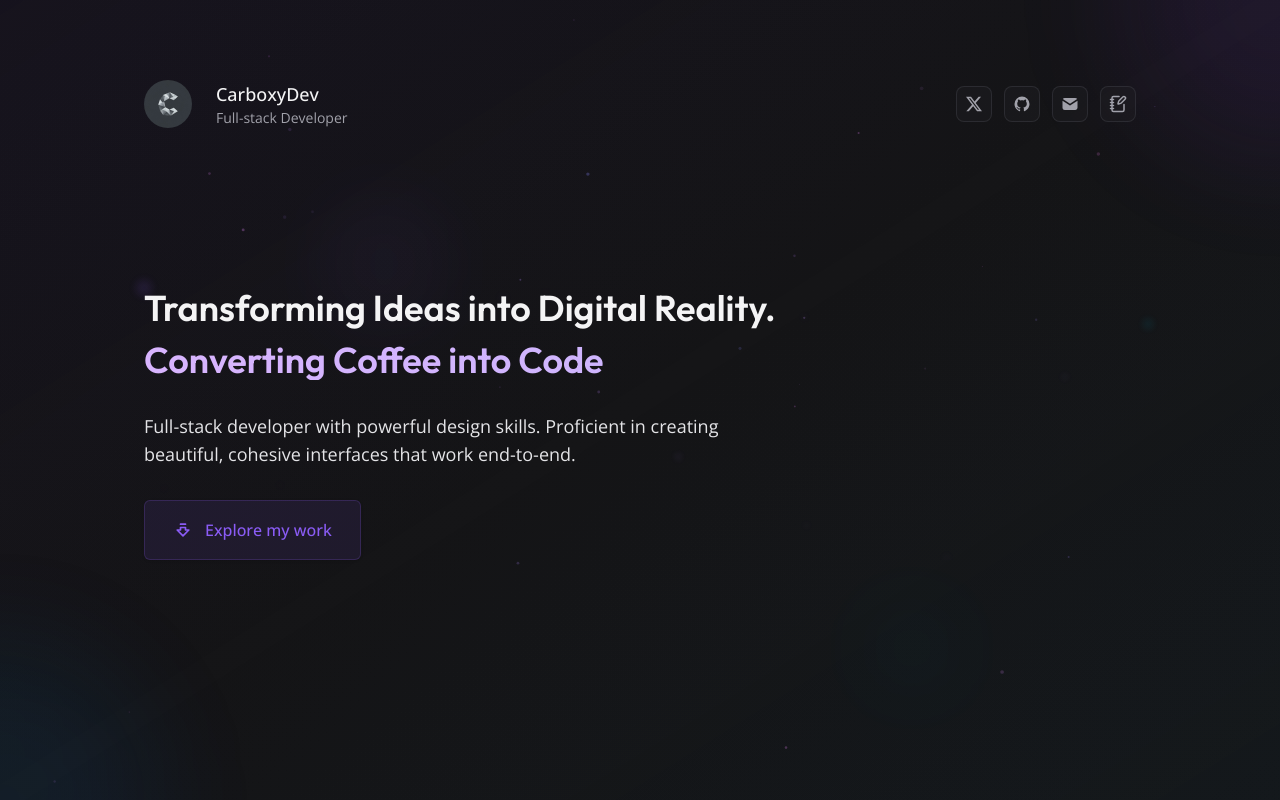
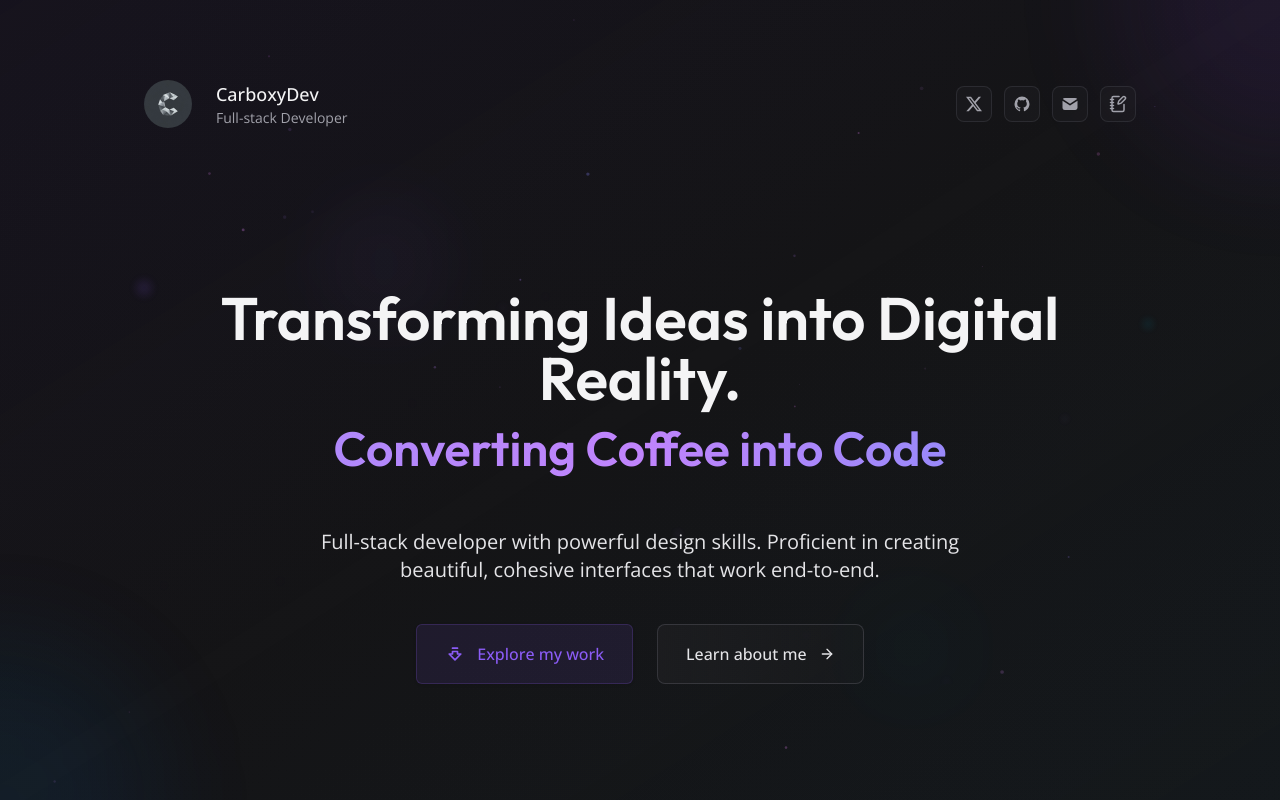
Before and after one commit to CarboxyDev/carboxy.tech, a Next.js app: page / in a window 1280 px wide. Shown: the top 800 px of the page. Built offline with nearby package versions, Linux system fonts and the light colour scheme; what tailwindcss-debug-screens would draw is missing.

Commit message:
Update hero section and do a significant UI and layout revamp for it

```diff
--- a/src/app/(home)/about.tsx
+++ b/src/app/(home)/about.tsx
@@ -4,7 +4,7 @@ import { Code2, Gamepad2, MapPin, TrendingUp, Users } from 'lucide-react';
 
 export const AboutSection = () => {
   return (
-    <section className={cn('pb-32 pt-20 lg:pb-40 lg:pt-32')}>
+    <section className={cn('pb-32 pt-20 lg:pb-40 lg:pt-32')} data-section="about">
       <div className="space-y-16">
         <SectionHeading title="About Me" />
 
--- a/src/app/(home)/hero.tsx
+++ b/src/app/(home)/hero.tsx
@@ -1,5 +1,7 @@
+'use client';
+
+import { AboutMeButton, LearnMoreButton } from '@/components/home/cta-buttons';
 import { FloatingParticles } from '@/components/home/floating-particles';
-import { LearnMoreButton } from '@/components/home/learn-more-button';
 import { cn } from '@/lib/utils';
 import { Outfit } from 'next/font/google';
 
@@ -10,29 +12,31 @@ const headingFont = Outfit({
 
 export const HeroSection = () => {
   return (
-    <section className="relative flex flex-col">
+    <section className="relative flex flex-col items-center text-center">
       <FloatingParticles />
 
       <div
         className={cn(
-          'relative z-10 text-3xl font-semibold md:text-4xl',
+          'relative z-10 text-4xl font-semibold md:text-5xl lg:text-6xl',
           headingFont.className
         )}
       >
-        <h1 className="mb-3 text-zinc-100">
+        <h1 className="mb-4 text-zinc-100">
           Transforming Ideas into Digital Reality.
         </h1>
-        <div className="animate-fade-in-up bg-gradient-to-r from-purple-300 to-violet-300 bg-clip-text text-transparent">
+        <div className="animate-fade-in-up bg-gradient-to-r from-violet-400 via-purple-400 to-indigo-400 bg-clip-text pb-2 text-3xl font-semibold text-transparent md:text-4xl lg:text-5xl">
           Converting Coffee into Code
         </div>
       </div>
 
-      <div className="relative z-10 mt-8 leading-relaxed text-zinc-200 sm:w-[540px] sm:text-lg md:w-[580px] lg:w-[680px] xl:w-[620px]">
+      <div className="relative z-10 mt-12 max-w-2xl text-lg leading-relaxed text-zinc-200 sm:text-xl">
         Full-stack developer with powerful design skills. Proficient in creating
         beautiful, cohesive interfaces that work end-to-end.
       </div>
-      <div className="relative z-10 mt-8">
+
+      <div className="relative z-10 mt-10 flex flex-col gap-4 sm:flex-row sm:gap-6">
         <LearnMoreButton />
+        <AboutMeButton />
       </div>
       <div className="absolute -left-2 -top-2 h-4 w-4 animate-pulse-slow rounded-full bg-violet-500/20 blur-sm" />
       <div
--- /dev/null
+++ b/src/components/home/cta-buttons.tsx
@@ -0,0 +1,48 @@
+'use client';
+
+import { Button } from '@/components/vendor/button';
+import { ArrowBigDownDash, ArrowRight } from 'lucide-react';
+
+export const LearnMoreButton = () => {
+  return (
+    <Button
+      onClick={() => {
+        const elem = document.getElementById('projects');
+        if (elem) elem.scrollIntoView({ behavior: 'smooth' });
+      }}
+      className="group relative h-15 select-none gap-x-3 overflow-hidden border border-primary-500/20 bg-primary-500/10 px-7 py-4 text-primary-500 backdrop-blur-sm transition-all duration-300 ease-out hover:scale-[1.02] hover:border-primary-400/40 hover:bg-primary-500/15 hover:shadow-xl hover:shadow-primary-500/20 active:scale-[0.98]"
+    >
+      <div className="via-primary-500/8 absolute inset-0 bg-gradient-to-r from-transparent to-transparent opacity-0 transition-opacity duration-300 group-hover:opacity-100" />
+
+      <ArrowBigDownDash className="relative z-10 h-5 w-5 transition-all duration-300 ease-in-out group-hover:translate-y-0.5 group-hover:text-primary-400" />
+      <span className="relative z-10 text-[16px] font-medium transition-all duration-300 group-hover:text-primary-400">
+        Explore my work
+      </span>
+
+      <div className="absolute -inset-px rounded-lg bg-gradient-to-r from-transparent via-primary-400/15 to-transparent opacity-0 transition-opacity duration-300 group-hover:opacity-100" />
+    </Button>
+  );
+};
+
+export const AboutMeButton = () => {
+  return (
+    <button
+      onClick={() => {
+        const elem =
+          document.querySelector('[data-section="about"]') ||
+          document.querySelector('section:nth-child(3)');
+        if (elem) elem.scrollIntoView({ behavior: 'smooth' });
+      }}
+      className="group relative h-15 select-none overflow-hidden rounded-lg border border-zinc-600/50 bg-gradient-to-r from-zinc-800/40 to-zinc-800/20 px-7 py-4 text-zinc-200 backdrop-blur-sm transition-all duration-300 ease-out hover:scale-[1.02] hover:border-zinc-500/70 hover:from-zinc-700/50 hover:to-zinc-700/30 hover:text-white hover:shadow-xl hover:shadow-zinc-900/30 active:scale-[0.98]"
+    >
+      <div className="absolute inset-0 bg-gradient-to-r from-transparent via-zinc-400/8 to-transparent opacity-0 transition-opacity duration-300 group-hover:opacity-100" />
+
+      <span className="relative z-10 flex items-center gap-3 text-[16px] font-medium">
+        Learn about me
+        <ArrowRight className="h-4 w-4 transition-all duration-300 group-hover:translate-x-1 group-hover:text-zinc-100" />
+      </span>
+
+      <div className="absolute -inset-px rounded-lg bg-gradient-to-r from-transparent via-zinc-400/15 to-transparent opacity-0 transition-opacity duration-300 group-hover:opacity-100" />
+    </button>
+  );
+};
--- a/src/components/home/floating-particles.tsx
+++ b/src/components/home/floating-particles.tsx
@@ -1,5 +1,21 @@
+'use client';
+
+import { useEffect, useState } from 'react';
+
+interface Particle {
+  id: number;
+  size: number;
+  x: number;
+  y: number;
+  duration: number;
+  delay: number;
+}
+
 const FloatingParticles = () => {
-  const particles = Array.from({ length: 12 }, (_, i) => ({
+  const [particles, setParticles] = useState<Particle[]>([]);
+
+  useEffect(() => {
+    const generatedParticles = Array.from({ length: 12 }, (_, i) => ({
       id: i,
       size: Math.random() * 4 + 2,
       x: Math.random() * 100,
@@ -7,6 +23,8 @@ const FloatingParticles = () => {
       duration: Math.random() * 3 + 2,
       delay: Math.random() * 2,
     }));
+    setParticles(generatedParticles);
+  }, []);
 
   return (
     <div className="pointer-events-none absolute inset-0 overflow-hidden">
--- a/src/components/home/learn-more-button.tsx
+++ /dev/null
@@ -1,25 +0,0 @@
-'use client';
-
-import { Button } from '@/components/vendor/button';
-import { ArrowBigDownDash } from 'lucide-react';
-
-export const LearnMoreButton = () => {
-  return (
-    <Button
-      onClick={() => {
-        const elem = document.getElementById('projects');
-        if (elem) elem.scrollIntoView({ behavior: 'smooth' });
-      }}
-      className="group relative h-15 select-none gap-x-3 overflow-hidden border border-primary-500/20 bg-primary-500/10 px-7 py-4 text-primary-500 backdrop-blur-sm transition-all duration-300 ease-out hover:scale-[1.02] hover:border-primary-400/40 hover:bg-primary-500/15 hover:shadow-xl hover:shadow-primary-500/20 active:scale-[0.98]"
-    >
-      <div className="via-primary-500/8 absolute inset-0 bg-gradient-to-r from-transparent to-transparent opacity-0 transition-opacity duration-300 group-hover:opacity-100" />
-
-      <ArrowBigDownDash className="relative z-10 h-5 w-5 transition-all duration-300 ease-in-out group-hover:translate-y-0.5 group-hover:text-primary-400" />
-      <span className="relative z-10 text-[16px] font-medium transition-all duration-300 group-hover:text-primary-400">
-        Explore my work
-      </span>
-
-      <div className="absolute -inset-px rounded-lg bg-gradient-to-r from-transparent via-primary-400/15 to-transparent opacity-0 transition-opacity duration-300 group-hover:opacity-100" />
-    </Button>
-  );
-};
```
Lines whose indentation alone changed are shown as unchanged.
